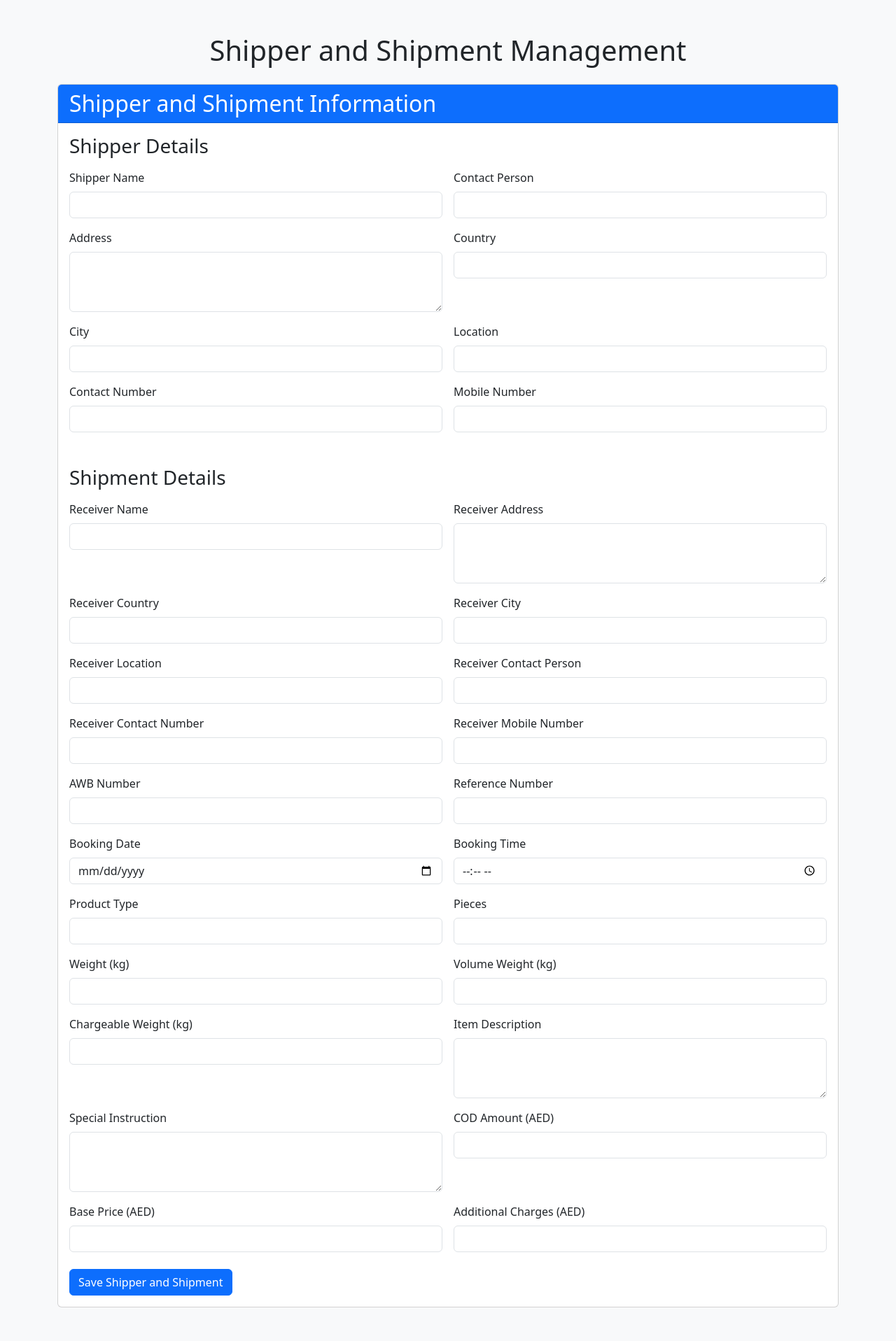
After one commit to rezayadegari92/Tracking-Project, a Django app: page /save/ in a window 1280 px wide. The commit adds this page. Shown: the whole page at 70% size. Run offline with Django 4.2, Linux system fonts and the light colour scheme.

Commit message:
codes developed

```diff
--- a/shipments/urls.py
+++ b/shipments/urls.py
@@ -1,12 +1,13 @@
 from django.urls import path
-from .views import create_shipment, shipment_detail, home
+from .views import *
 
 
 
 urlpatterns = [
     path('', home, name = 'home'),
-    path('create/', create_shipment, name='create_shipment'),
-
-    path('shipment/<int:shipment_id>', shipment_detail, name='shipment_detail'),
+    path('save/', save_shipper_and_shipment, name='save_shipper_and_shipment'),
+    # path('create/', create_shipment, name='create_shipment'),
+    #
+    # path('shipment/<int:shipment_id>', shipment_detail, name='shipment_detail'),
 
 ]
--- a/shipments/views.py
+++ b/shipments/views.py
@@ -1,32 +1,70 @@
-from django.shortcuts import render, redirect, get_object_or_404
-from .forms import ShipperForm, ShipmentForm
-from .models import Shipment
+
 
 def home(request):
-    return render(request, 'home.html')
-def create_shipment(request):
-    if request.method == "POST":
-        shipper_form = ShipperForm(request.POST)
-        shipment_form = ShipmentForm(request.POST)
+    reference_number = request.GET.get('reference_number')
+    shipment = None
+    if reference_number:
+        shipment = get_object_or_404(Shipment, reference_number=reference_number)
+    return render(request, 'home.html', {'shipment': shipment})
 
-        if shipper_form.is_valid() and shipment_form.is_valid():
-            shipper = shipper_form.save()
-            shipment = shipment_form.save(commit=False)
-            shipment.shipper = shipper
+from django.contrib import messages
+from django.shortcuts import render, get_object_or_404
+from django.http import HttpResponseRedirect
+from .models import Shipper, Shipment
+from .forms import ShipperForm, ShipmentForm
+
+from django.shortcuts import render, redirect
+from django.http import HttpResponse
+from .models import Shipper, Shipment
+
+def save_shipper_and_shipment(request):
+    if request.method == 'POST':
+        try:
+            # Save Shipper
+            shipper = Shipper(
+                shipper_name=request.POST['shipper_name'],
+                address=request.POST['address'],
+                country=request.POST['country'],
+                city=request.POST['city'],
+                location=request.POST.get('location', ''),
+                contact_person=request.POST['contact_person'],
+                contact_number=request.POST['contact_number'],
+                mobile_number=request.POST.get('mobile_number', '')
+            )
+            shipper.save()
+
+            # Save Shipment
+            shipment = Shipment(
+                shipper=shipper,
+                receiver_name=request.POST['receiver_name'],
+                receiver_address=request.POST['receiver_address'],
+                receiver_country=request.POST['receiver_country'],
+                receiver_city=request.POST['receiver_city'],
+                receiver_location=request.POST.get('receiver_location', ''),
+                receiver_contact_person=request.POST['receiver_contact_person'],
+                receiver_contact_number=request.POST['receiver_contact_number'],
+                receiver_mobile_number=request.POST.get('receiver_mobile_number', ''),
+                awb_number=request.POST['awb_number'],
+                reference_number=request.POST.get('reference_number', ''),
+                booking_date=request.POST['booking_date'],
+                booking_time=request.POST['booking_time'],
+                product_type=request.POST['product_type'],
+                pieces=request.POST['pieces'],
+                weight=request.POST['weight'],
+                v_weight=request.POST['v_weight'],
+                c_weight=request.POST['c_weight'],
+                item_description=request.POST['item_description'],
+                special_instruction=request.POST.get('special_instruction', ''),
+                cod_amount=request.POST['cod_amount'],
+                base_price=request.POST['base_price'],
+                additional_charges=request.POST['additional_charges']
+            )
             shipment.save()
 
-            return redirect('shipment_detail', shipment_id=shipment.id)
+            # Add a success message
+            messages.success(request, 'Shipper and Shipment saved successfully!')
+        except Exception as e:
+            # Add an error message if something goes wrong
+            messages.error(request, f'An error occurred: {str(e)}')
 
-    else:
-        shipper_form = ShipperForm()
-        shipment_form = ShipmentForm()
-
-    return render(request, 'create_shipment.html', {
-        'shipper_form': shipper_form,
-        'shipment_form': shipment_form,
-    })
-
-
-def shipment_detail(request, shipment_id):
-    shipment = get_object_or_404(Shipment, id=shipment_id)
-    return render(request, 'shipment_detail.html', {'shipment': shipment})
+    return render(request, 'shipment_form.html')
--- /dev/null
+++ b/templates/shipment_form.html
@@ -0,0 +1,165 @@
+<!DOCTYPE html>
+<html lang="en">
+<head>
+    <meta charset="UTF-8">
+    <meta name="viewport" content="width=device-width, initial-scale=1.0">
+    <title>Shipper and Shipment Management</title>
+    <!-- Bootstrap 5 CSS -->
+    <link href="https://cdn.jsdelivr.net/npm/bootstrap@5.3.0-alpha1/dist/css/bootstrap.min.css" rel="stylesheet">
+</head>
+<body class="bg-light">
+    <div class="container py-5">
+        <h1 class="text-center mb-4">Shipper and Shipment Management</h1>
+
+        <!-- Combined Shipper and Shipment Form -->
+        <div class="card">
+            <div class="card-header bg-primary text-white">
+                <h2 class="card-title mb-0">Shipper and Shipment Information</h2>
+            </div>
+            <div class="card-body">
+                <form method="post" action="{% url 'save_shipper_and_shipment' %}">
+                    {% csrf_token %}
+
+                    <!-- Shipper Section -->
+                    <h3 class="mb-3">Shipper Details</h3>
+                    <div class="row g-3">
+                        <div class="col-md-6">
+                            <label for="shipper_name" class="form-label">Shipper Name</label>
+                            <input type="text" class="form-control" id="shipper_name" name="shipper_name" required>
+                        </div>
+                        <div class="col-md-6">
+                            <label for="contact_person" class="form-label">Contact Person</label>
+                            <input type="text" class="form-control" id="contact_person" name="contact_person" required>
+                        </div>
+                        <div class="col-md-6">
+                            <label for="address" class="form-label">Address</label>
+                            <textarea class="form-control" id="address" name="address" rows="3" required></textarea>
+                        </div>
+                        <div class="col-md-6">
+                            <label for="country" class="form-label">Country</label>
+                            <input type="text" class="form-control" id="country" name="country" required>
+                        </div>
+                        <div class="col-md-6">
+                            <label for="city" class="form-label">City</label>
+                            <input type="text" class="form-control" id="city" name="city" required>
+                        </div>
+                        <div class="col-md-6">
+                            <label for="location" class="form-label">Location</label>
+                            <input type="text" class="form-control" id="location" name="location">
+                        </div>
+                        <div class="col-md-6">
+                            <label for="contact_number" class="form-label">Contact Number</label>
+                            <input type="text" class="form-control" id="contact_number" name="contact_number" required>
+                        </div>
+                        <div class="col-md-6">
+                            <label for="mobile_number" class="form-label">Mobile Number</label>
+                            <input type="text" class="form-control" id="mobile_number" name="mobile_number">
+                        </div>
+                    </div>
+
+                    <!-- Shipment Section -->
+                    <h3 class="mt-5 mb-3">Shipment Details</h3>
+                    <div class="row g-3">
+                        <div class="col-md-6">
+                            <label for="receiver_name" class="form-label">Receiver Name</label>
+                            <input type="text" class="form-control" id="receiver_name" name="receiver_name" required>
+                        </div>
+                        <div class="col-md-6">
+                            <label for="receiver_address" class="form-label">Receiver Address</label>
+                            <textarea class="form-control" id="receiver_address" name="receiver_address" rows="3" required></textarea>
+                        </div>
+                        <div class="col-md-6">
+                            <label for="receiver_country" class="form-label">Receiver Country</label>
+                            <input type="text" class="form-control" id="receiver_country" name="receiver_country" required>
+                        </div>
+                        <div class="col-md-6">
+                            <label for="receiver_city" class="form-label">Receiver City</label>
+                            <input type="text" class="form-control" id="receiver_city" name="receiver_city" required>
+                        </div>
+                        <div class="col-md-6">
+                            <label for="receiver_location" class="form-label">Receiver Location</label>
+                            <input type="text" class="form-control" id="receiver_location" name="receiver_location">
+                        </div>
+                        <div class="col-md-6">
+                            <label for="receiver_contact_person" class="form-label">Receiver Contact Person</label>
+                            <input type="text" class="form-control" id="receiver_contact_person" name="receiver_contact_person" required>
+                        </div>
+                        <div class="col-md-6">
+                            <label for="receiver_contact_number" class="form-label">Receiver Contact Number</label>
+                            <input type="text" class="form-control" id="receiver_contact_number" name="receiver_contact_number" required>
+                        </div>
+                        <div class="col-md-6">
+                            <label for="receiver_mobile_number" class="form-label">Receiver Mobile Number</label>
+                            <input type="text" class="form-control" id="receiver_mobile_number" name="receiver_mobile_number">
+                        </div>
+                        <div class="col-md-6">
+                            <label for="awb_number" class="form-label">AWB Number</label>
+                            <input type="text" class="form-control" id="awb_number" name="awb_number" required>
+                        </div>
+                        <div class="col-md-6">
+                            <label for="reference_number" class="form-label">Reference Number</label>
+                            <input type="text" class="form-control" id="reference_number" name="reference_number">
+                        </div>
+                        <div class="col-md-6">
+                            <label for="booking_date" class="form-label">Booking Date</label>
+                            <input type="date" class="form-control" id="booking_date" name="booking_date" required>
+                        </div>
+                        <div class="col-md-6">
+                            <label for="booking_time" class="form-label">Booking Time</label>
+                            <input type="time" class="form-control" id="booking_time" name="booking_time" required>
+                        </div>
+                        <div class="col-md-6">
+                            <label for="product_type" class="form-label">Product Type</label>
+                            <input type="text" class="form-control" id="product_type" name="product_type" required>
+                        </div>
+                        <div class="col-md-6">
+                            <label for="pieces" class="form-label">Pieces</label>
+                            <input type="number" class="form-control" id="pieces" name="pieces" required>
+                        </div>
+                        <div class="col-md-6">
+                            <label for="weight" class="form-label">Weight (kg)</label>
+                            <input type="number" step="0.01" class="form-control" id="weight" name="weight" required>
+                        </div>
+                        <div class="col-md-6">
+                            <label for="v_weight" class="form-label">Volume Weight (kg)</label>
+                            <input type="number" step="0.01" class="form-control" id="v_weight" name="v_weight" required>
+                        </div>
+                        <div class="col-md-6">
+                            <label for="c_weight" class="form-label">Chargeable Weight (kg)</label>
+                            <input type="number" step="0.01" class="form-control" id="c_weight" name="c_weight" required>
+                        </div>
+                        <div class="col-md-6">
+                            <label for="item_description" class="form-label">Item Description</label>
+                            <textarea class="form-control" id="item_description" name="item_description" rows="3" required></textarea>
+                        </div>
+                        <div class="col-md-6">
+                            <label for="special_instruction" class="form-label">Special Instruction</label>
+                            <textarea class="form-control" id="special_instruction" name="special_instruction" rows="3"></textarea>
+                        </div>
+                        <div class="col-md-6">
+                            <label for="cod_amount" class="form-label">COD Amount (AED)</label>
+                            <input type="number" step="0.01" class="form-control" id="cod_amount" name="cod_amount" required>
+                        </div>
+                        <div class="col-md-6">
+                            <label for="base_price" class="form-label">Base Price (AED)</label>
+                            <input type="number" step="0.01" class="form-control" id="base_price" name="base_price" required>
+                        </div>
+                        <div class="col-md-6">
+                            <label for="additional_charges" class="form-label">Additional Charges (AED)</label>
+                            <input type="number" step="0.01" class="form-control" id="additional_charges" name="additional_charges" required>
+                        </div>
+                    </div>
+
+                    <!-- Submit Button -->
+                    <div class="mt-4">
+                        <button type="submit" class="btn btn-primary">Save Shipper and Shipment</button>
+                    </div>
+                </form>
+            </div>
+        </div>
+    </div>
+
+    <!-- Bootstrap 5 JS -->
+    <script src="https://cdn.jsdelivr.net/npm/bootstrap@5.3.0-alpha1/dist/js/bootstrap.bundle.min.js"></script>
+</body>
+</html>
```
Also changed, not shown: templates/create_shipment.html (deleted, +0 -22 lines), templates/home.html (+118 -38 lines).
